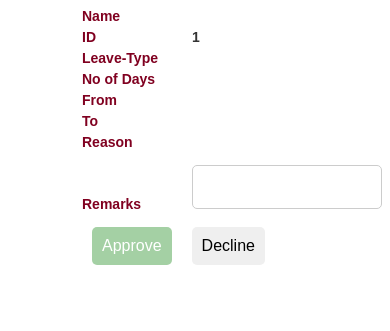
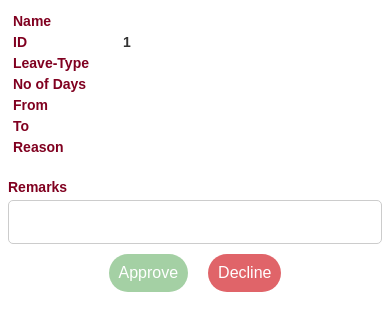
Before and after one commit to sanjay979/IQAC, a PHP site: page /ApproveForm.php in a window 390 px wide. Shown: the top 331 px of the page. Run offline with PHP 8.4, Linux system fonts and the light colour scheme; tables that the repository leaves empty or names only in its code hold one stand-in row (values such as "Sample post"); data that the repository does not hold is empty.

Commit message:
Seperate css file, Added  backgrnd styles to the form -Peo

```diff
--- /dev/null
+++ b/compenents/HODs/ApproveForm.css
@@ -0,0 +1,198 @@
+body {
+    display: flex;
+    flex-wrap: wrap;
+    font-family: Arial, sans-serif;
+    font-size: 14px;
+    color: #333;
+}
+
+.form-container {
+    flex: 1 0 100%;
+    margin: 10px;
+    padding: 10px;
+    border: 2px solid black;
+    border-radius: 30px;
+    box-sizing: border-box;
+    background-color: #f9f9f9;
+   /* background: linear-gradient(to bottom, #fff1eb 0%, #ace0f9 100%);
+   */
+}
+
+.odForm-head{
+    background: rgb(50,169,37);
+    /*
+    for light grn - rgb(168, 233, 94)
+    for mdm grm -   rgb(87, 183, 92)
+    */
+    padding:5px;
+    /*border-radius: 30px; */
+    border-top-left-radius: 20px;
+    border-top-right-radius: 20px;
+
+}
+
+.clForm-head{
+    background: rgb(127,76,220);/*#E06469;*/
+    padding:5px;
+    /*border-radius: 30px; */
+
+    border-top-left-radius: 20px;
+    border-top-right-radius: 20px;
+}
+
+.od-border {
+    border-color: #006400;
+    background: linear-gradient(to bottom,#fff1eb 0%, rgb(202,252,236) 100%);
+}
+
+.cl-border {
+    border-color: #800080;
+    background: linear-gradient(to bottom,#fff1eb 0%, rgb(221,198,242) 100%);
+
+}
+
+
+hr {
+    border: none;
+    /*height:1px;
+    */
+    background-color: grey;
+    /* Remove default border */
+    border-top: 1px solid #CCCCCC;
+    /* Set a solid line with light gray color */
+    margin: 20px 0;
+    /* Add some margin for spacing */
+    margin-top: 10px;
+}
+
+
+fieldset {
+    border: none;
+    padding-left: 5px;
+    margin: 0;
+}
+
+label {
+    display: inline-block;
+    width: 110px;
+    font-weight: bold;
+    margin-bottom: 5px;
+    color: #800020;
+}
+
+button {
+    display: inline-block;
+    padding: 10px;
+    margin: 10px;
+    font-size: 16px;
+    border: none;
+    border-radius: 5px;
+    cursor: pointer;
+}
+
+.btn-primary {
+    background-color: #A4D0A4;
+    color: white;
+    border-radius: 30px;
+}
+
+.btn-primary:hover{
+    background-color: #006400;
+}
+
+.btn-secondary {
+    background-color: #E06469;
+    color: white;
+    border-radius: 30px;
+}
+
+.btn-secondary:hover{
+    background-color: red;
+}
+
+.box-container {
+
+    display: flex;
+    flex-direction: row;
+    justify-content: space-between;
+    margin-top: 10px;
+
+}
+
+.button-container {
+    display: flex;
+    flex-direction: column;
+    justify-content: space-between;
+    margin-top: 10px;
+}
+
+@media only screen and (max-width: 600px) {
+    .form-container {
+        flex: 1 0 100%;
+    }
+
+    .box-container{
+        display: block;
+    }
+
+    .button-container {
+        display: flex;
+        flex-direction: column;
+    }
+
+    .btn-phn{
+     display: flex;
+     justify-content: center;
+     flex-direction: row;
+
+    }
+    .btn-phn button{
+        flex-grow: 10px;
+    }
+
+}
+
+.form-heading {
+    font-size: 18px;
+    font-weight: bold;
+    margin-bottom: 10px;
+    text-align: center;
+    color:#ffffff;
+}
+
+textarea {
+    padding: 5px;
+    /* Add padding for spacing within the textarea */
+    font-family: Arial, sans-serif;
+    /* Set the font family */
+    font-size: 14px;
+    /* Set the font size */
+    border: 1px solid #CCCCCC;
+    /* Add a border */
+    border-radius: 5px;
+    /* Add border radius for rounded corners */
+    resize: auto;
+    /* Allow vertical resizing of the textarea */
+}
+
+textarea:focus {
+    outline: none;
+    /* Remove the default focus outline */
+    border-color: #0000FF;
+    /* Change the border color on focus */
+}
+
+.sp{
+    font-family: Arial, sans-serif;
+    /* Set the font family */
+    font-size: 14px;
+    /* Set the font size */
+    /*display: inline-block;
+    background-color: #FFFF00;*/
+    color: #333333;
+    font-weight: bold;
+}
+
+.container {
+    width: 100%;
+}
--- a/compenents/HODs/ApproveForm.php
+++ b/compenents/HODs/ApproveForm.php
@@ -3,144 +3,7 @@
 
 <head>
     <title>Faculty Details</title>
-    <style>
-        body {
-            display: flex;
-            flex-wrap: wrap;
-            font-family: Arial, sans-serif;
-            font-size: 14px;
-            color: #333;
-        }
-
-        .form-container {
-            flex: 0 0 350px;
-            margin: 10px;
-            padding: 10px;
-            border: 2px solid black;
-            box-sizing: border-box;
-            background-color: #f9f9f9;
-        }
-
-        hr {
-            border: none;
-            /* Remove default border */
-            border-top: 1px solid #CCCCCC;
-            /* Set a solid line with light gray color */
-            margin: 20px 0;
-            /* Add some margin for spacing */
-        }
-
-
-        fieldset {
-            border: none;
-            padding: 0;
-            margin: 0;
-        }
-
-        label {
-            display: inline-block;
-            width: 110px;
-            font-weight: bold;
-            margin-bottom: 5px;
-            color: #800020;
-        }
-
-        button {
-            display: inline-block;
-            padding: 10px;
-            margin: 10px;
-            font-size: 16px;
-            border: none;
-            border-radius: 5px;
-            cursor: pointer;
-        }
-
-        .btn-primary {
-            background-color: #A4D0A4;
-            color: white;
-        }
-
-        .btn-secondary {
-            background-color: #E06469;
-            color: white;
-        }
-
-        .box-container {
-
-            display: flex;
-            flex-direction: row;
-            justify-content: space-between;
-            margin-top: 10px;
-
-        }
-
-        .button-container {
-            display: flex;
-            flex-direction: column;
-            justify-content: space-between;
-            margin-top: 10px;
-        }
-
-        @media only screen and (max-width: 600px) {
-            .form-container {
-                flex: 1 0 100%;
-            }
-
-            .box-container,
-            .button-container {
-                display: block;
-            }
-        }
-
-        .od-border {
-            border-color: #006400;
-        }
-
-        .cl-border {
-            border-color: #800080;
-        }
-
-        .form-heading {
-            font-size: 18px;
-            font-weight: bold;
-            margin-bottom: 10px;
-            text-align: center;
-        }
-
-        textarea {
-            padding: 5px;
-            /* Add padding for spacing within the textarea */
-            font-family: Arial, sans-serif;
-            /* Set the font family */
-            font-size: 14px;
-            /* Set the font size */
-            border: 1px solid #CCCCCC;
-            /* Add a border */
-            border-radius: 5px;
-            /* Add border radius for rounded corners */
-            resize: vertical;
-            /* Allow vertical resizing of the textarea */
-        }
-
-        textarea:focus {
-            outline: none;
-            /* Remove the default focus outline */
-            border-color: #0000FF;
-            /* Change the border color on focus */
-        }
-
-        .sp{
-            font-family: Arial, sans-serif;
-            /* Set the font family */
-            font-size: 14px;
-            /* Set the font size */
-            /*display: inline-block;
-            background-color: #FFFF00;*/
-            color: #333333;
-            font-weight: bold;
-        }
-    </style>
-
+    <link rel="stylesheet" href="ApproveForm.css">
 </head>
 
 <body>
@@ -160,15 +23,6 @@
             die("Connection failed: " . mysqli_connect_error());
         }
 
-        // Define the form structure
-        /*
-        $form_fields = [
-            'name' => ['label' => 'Name'],
-            'email' => ['label' => 'Email'],
-            'phone' => ['label' => 'Phone'],
-            'message' => ['label' => 'Message'],
-        ];
-        */
 
         $form_fields = [
             'Name' => ['type' => 'text', 'label' => 'Name', 'required' => true],      // the coulumn name in the table in the single quotes firstly
@@ -196,18 +50,21 @@
 
                 //to give different border color for od,cl
                 if (strcasecmp($row['LType'], 'OD') == 0) {
-                    echo ' od-border">';
-                    echo '<h2 class="form-heading" style="color:#006400">' . strtoupper($row['LType']) . '</h2>';
+                    echo ' od-border"> <div class="odForm-head">';
+                    echo '<h2 class="form-heading">' . strtoupper($row['LType']) . '</h2>';
+                    //for dif color  style="color:#006400"
                 } elseif (strcasecmp($row['LType'], 'CL') == 0) {
-                    echo ' cl-border"> ';
-                    echo '<h2 class="form-heading" style="color:#800080">' . strtoupper($row['LType']) . '</h2>';
+                    echo ' cl-border"> <div class="clForm-head">';
+                    echo '<h2 class="form-heading" >' . strtoupper($row['LType']) . '</h2>';
+                    //for dif color  style="color:#800080"
                 }
+                echo'</div>';
                 //heading to the form -(type of leave)
                 //echo '<h2 class="form-heading">'.strtoupper($row['LType']).'</h2>';
 
                 echo '<hr>';
 
-
+                //echo '<div class="form-body">';
                 echo '<div class="box-container">';
                 echo '<fieldset>';
                 //$i=1;
@@ -226,12 +83,16 @@
                 echo '<div class="button-container">';
                 echo '<label>Remarks</label>';
                 echo '<textarea row=3 column=10 style="resize:none; color:#333333" ></textarea>';
-                echo '<br><button class="btn-primary">Approve</button>';
-                echo '<button class="btn-secoondary">Decline</button>';
 
+                echo '<div class="btn-phn">';
+                echo '<br><button class="btn-primary ">Approve</button>';
+                echo '<button class="btn-secondary ">Decline</button>';
                 echo '</div>';
-                echo '</div>';
-                echo '</div>';
+
+                echo '</div>';     //for button container
+                echo '</div>';     // for fieldset box container
+                //echo '</div>';     // for form body
+                echo '</div>';     // for form container
             } else break;
         }
         // Close the database connection
```
